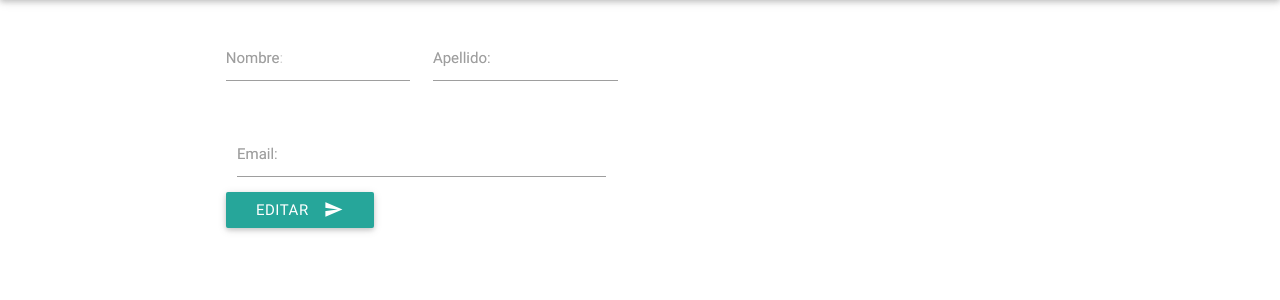
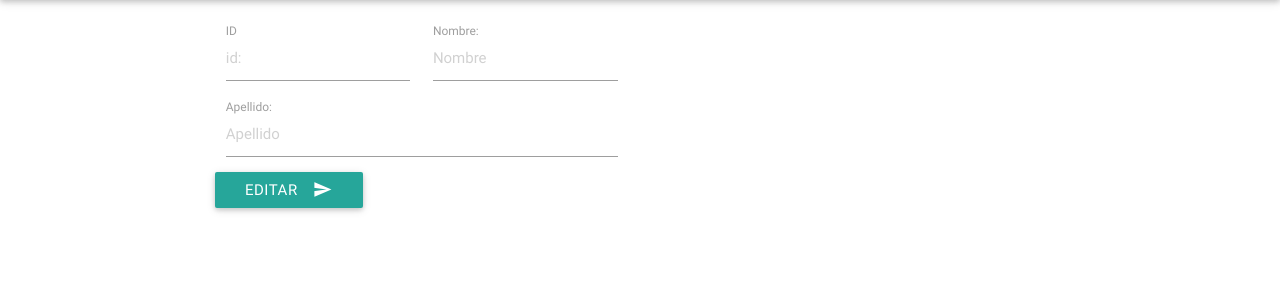
Before and after one commit to merianherrera/example-spring-boot, a Spring app: template initial/src/main/resources/templates/customer/editar.html in a window 1280 px wide. Shown: the part 64-364 px from the top of the page. Run offline with Thymeleaf, Linux system fonts and the light colour scheme; the template is opened without the code that fills it, so the values that code supplies are empty; some libraries are stand-ins or nearby versions.

Commit message:
Templates fix 1st part

```diff
--- a/initial/src/main/resources/templates/customer/editar.html
+++ b/initial/src/main/resources/templates/customer/editar.html
@@ -1,13 +1,11 @@
 <!DOCTYPE html>
 <html>
-<head lang="en">
-    <meta charset="UTF-8">
-    <title>Users | UTN</title>
+<head>
+	<link lang="en"></link>
+	<meta charset="UTF-8"></meta>
+	<title>Clientes -Editar</title>
 	<!-- Compiled and minified CSS -->
-    <link rel="stylesheet" href="https://cdnjs.cloudflare.com/ajax/libs/materialize/0.96.1/css/materialize.min.css">
-
-    <!-- Compiled and minified JavaScript -->
-    <script src="https://cdnjs.cloudflare.com/ajax/libs/materialize/0.96.1/js/materialize.min.js"></script>
+	<link rel="stylesheet" href="https://cdnjs.cloudflare.com/ajax/libs/materialize/0.96.1/css/materialize.min.css"></link>
 </head>
 <body>
 	<div class="col s12">
@@ -30,25 +28,29 @@
                 <form class="col s12">
                   <div class="row">
                         <div class="input-field col s6">
-		          <input placeholder="Nombre:" id="first_name" type="text" class="validate" th:value="*{datePlanted}">
-		          <label for="first_name">Nombre</label>
+                          <input placeholder="id:" id="id" type="number" class="validate" th:value="*{customer.id}"></input>
+                          <label for="id">ID</label>
                         </div>
                         <div class="input-field col s6">
-		          <input id="last_name" type="text" class="validate" placeholder="Apellido" th:value="*{datePlanted}">
-		          <label for="last_name">Apellido:</label>
+                          <input id="name" type="text" class="validate" placeholder="Nombre" th:value="*{customer.name}"></input>
+                          <label for="name">Nombre:</label>
                         </div>
-		      </div>
+
                        <div class="input-field col s12">
-		          <input id="email" type="email" class="validate" placeholder="Email" th:value="*{datePlanted}">
-		          <label for="email">Email:</label>
+                          <input id="lastname" type="email" class="validate" placeholder="Apellido" th:value="*{customer.lastname}"></input>
+                          <label for="lastname">Apellido:</label>
                         </div>
                       <button class="btn waves-effect waves-light" type="submit" name="action">Editar
                         <i class="mdi-content-send right"></i>
                       </button>
+                  </div>
                 </form>
 
 			</div>
 		</div>
 	</div>
+	<!-- Compiled and minified JavaScript -->
+	<script src="https://code.jquery.com/jquery-2.1.1.min.js"></script>
+	<script src="https://cdnjs.cloudflare.com/ajax/libs/materialize/0.96.1/js/materialize.min.js"></script>
 </body>
 </html>
```
Also changed, not shown: initial/src/main/java/example/controllers/CustomerController.java (+11 -5 lines). Lines whose indentation alone changed are shown as unchanged.
